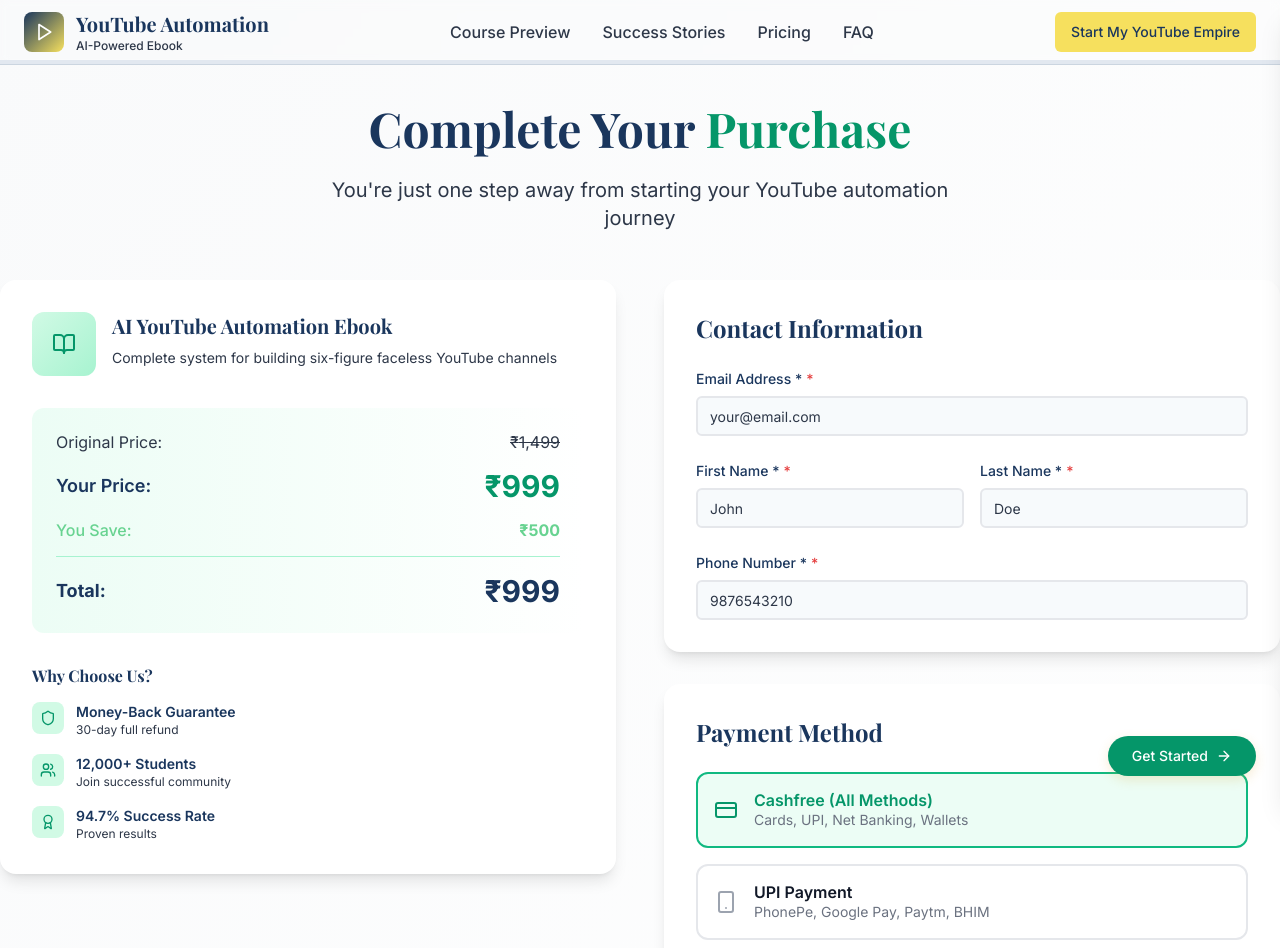
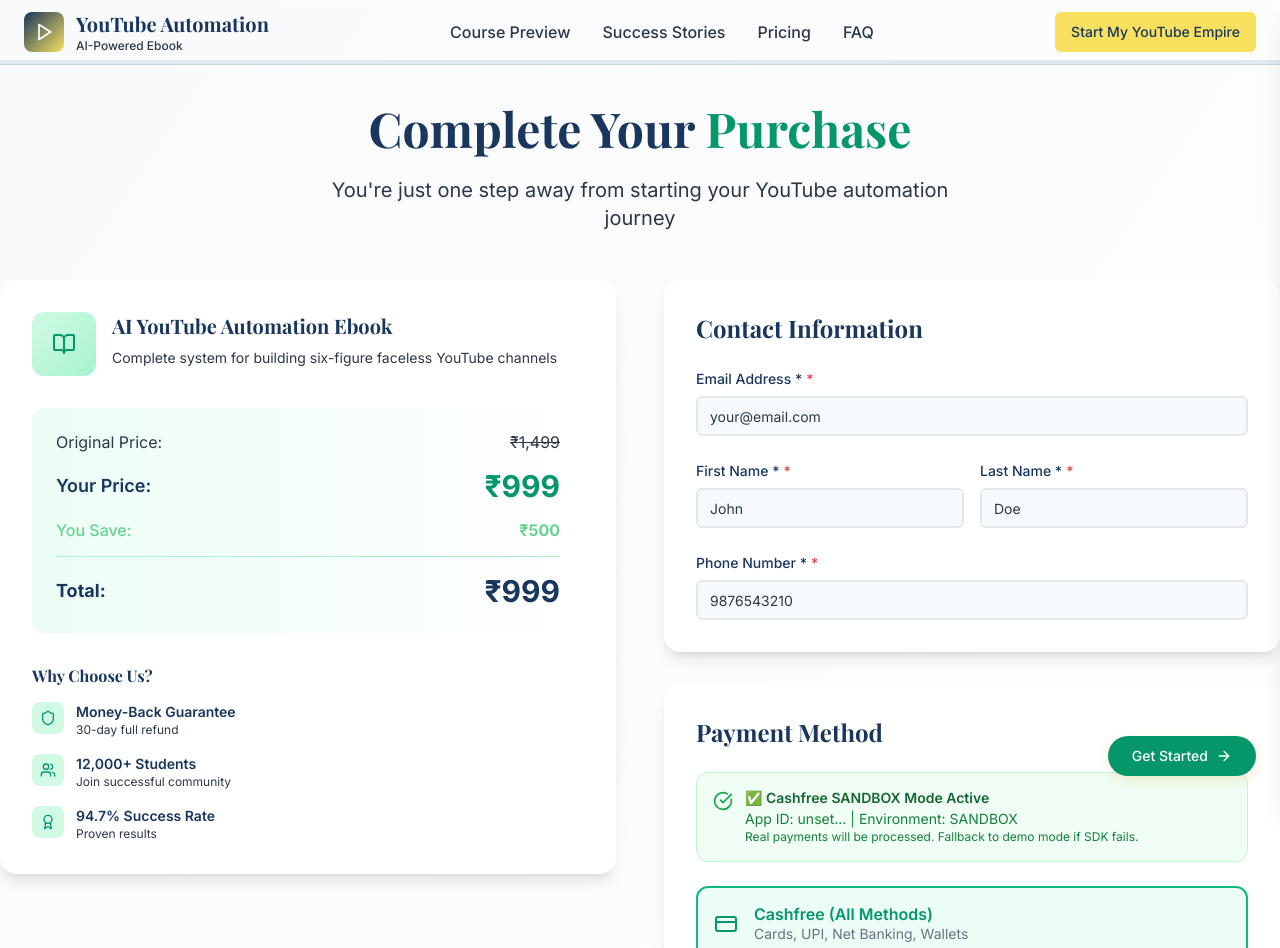
Before and after one commit to aidevloper/Landing-page-youtube-ebook, a React (Vite) app: page /checkout in a window 1280 px wide. Shown: the top 948 px of the page. Built offline with nearby package versions, Linux system fonts and the light colour scheme; no server answers.

Commit message:
Update configuration status component with better error handling
cgen-a7196e43a1ad4582be8f18ac017475de

```diff
--- a/src/pages/CheckoutPageCashfree.jsx
+++ b/src/pages/CheckoutPageCashfree.jsx
@@ -161,26 +161,46 @@ const CheckoutPage = () => {
   // Configuration status component
   const CashfreeStatus = () => {
     const isConfigured = validateCashfreeConfig();
-
-    if (isConfigured) {
-      return null; // Don't show anything if properly configured
-    }
+    const envInfo = getEnvironmentInfo();
 
     return (
-      <div className="bg-yellow-50 border border-yellow-200 rounded-xl p-4 mb-6">
+      <div className={`rounded-xl p-4 mb-6 ${
+        isConfigured
+          ? 'bg-green-50 border border-green-200'
+          : 'bg-yellow-50 border border-yellow-200'
+      }`}>
         <div className="flex items-start space-x-3">
-          <Icon name="AlertTriangle" size={20} className="text-yellow-600 mt-0.5" />
+          <Icon
+            name={isConfigured ? "CheckCircle" : "AlertTriangle"}
+            size={20}
+            className={`mt-0.5 ${isConfigured ? 'text-green-600' : 'text-yellow-600'}`}
+          />
           <div className="text-sm">
-            <div className="font-semibold text-yellow-800 mb-1">
-              ⚙️ Demo Mode - Cashfree Not Configured
+            <div className={`font-semibold mb-1 ${
+              isConfigured ? 'text-green-800' : 'text-yellow-800'
+            }`}>
+              {isConfigured
+                ? `✅ Cashfree ${envInfo.environment} Mode Active`
+                : '⚙️ Demo Mode - Cashfree Not Configured'
+              }
             </div>
-            <div className="text-yellow-700">
+            <div className={isConfigured ? 'text-green-700' : 'text-yellow-700'}>
+              {isConfigured ? (
+                <>
+                  App ID: {envInfo.appId} | Environment: {envInfo.environment}
+                  <br />
+                  <span className="text-xs">Real payments will be processed. Fallback to demo mode if SDK fails.</span>
+                </>
+              ) : (
+                <>
                   You're using demo mode. To enable real payments:
                   <ol className="list-decimal list-inside mt-2 space-y-1 text-xs">
                     <li>Get your Cashfree App ID from dashboard</li>
                     <li>Set environment variable: VITE_CASHFREE_APP_ID</li>
                     <li>Restart the development server</li>
                   </ol>
+                </>
+              )}
             </div>
           </div>
         </div>
```
Lines whose indentation alone changed are shown as unchanged.
